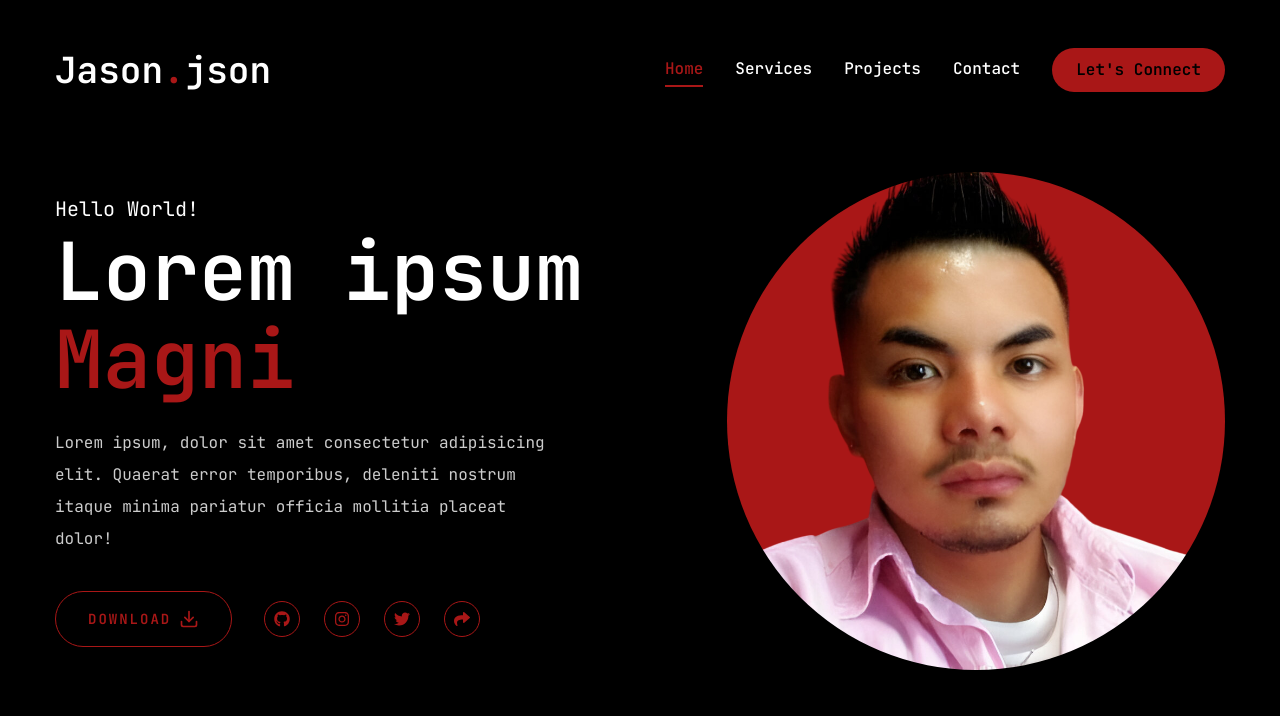
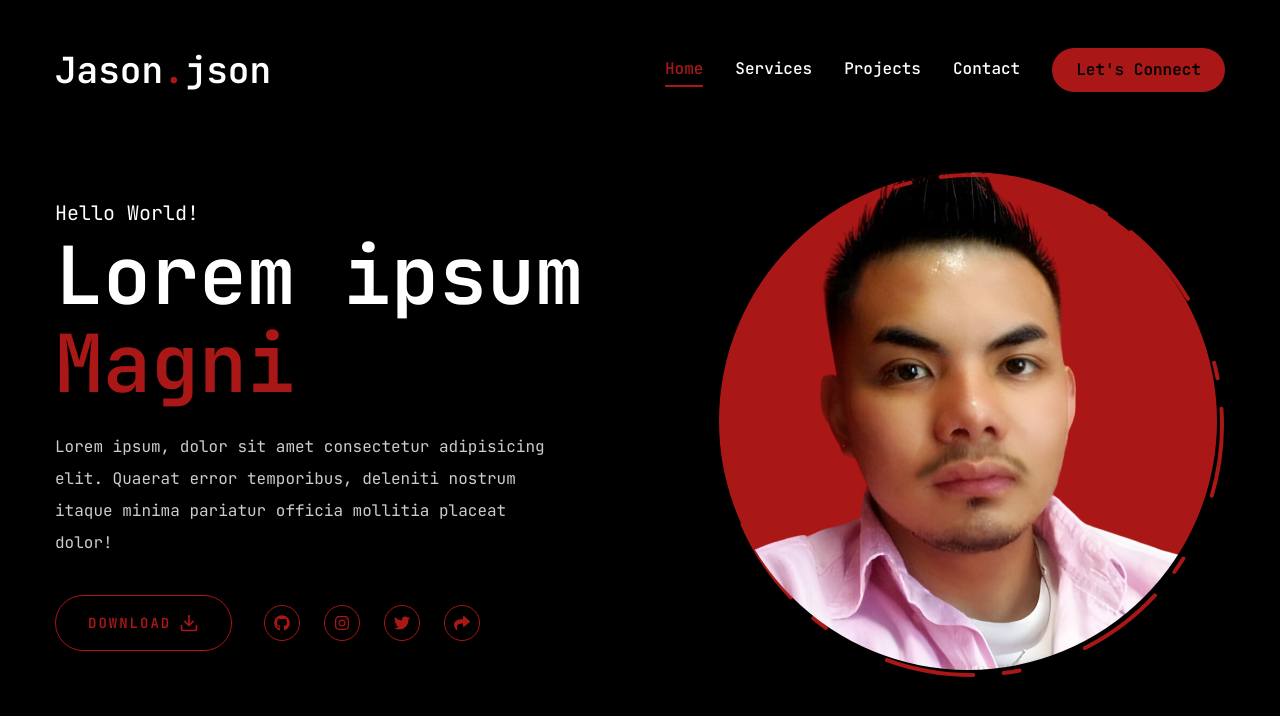
Before and after one commit to Jaycelab/Main-Portfolio, a Next.js app: page / in a window 1280 px wide. Shown: the top 716 px of the page. Built offline with nearby package versions, Linux system fonts and the light colour scheme.

Commit message:
Worked on Circle Animation Also...debugged circle animation

```diff
--- a/app/page.jsx
+++ b/app/page.jsx
@@ -42,7 +42,7 @@
                 {/*buttons, links*/}
                 <Links
                   containerStyles="flex gap-6"
-                  iconStyles="w-9 h-9 border border-accent rounded-full flex justify-center items-center text-accent text-base hover:bg-accent hover:text-primary hover:transition-al duration-800 "
+                  iconStyles="w-9 h-9 border border-accent rounded-full flex justify-center items-center text-accent text-base hover:bg-accent hover:text-primary hover:transition-all duration-500 "
                 />
               </div>
             </div>
--- a/components/Photo.jsx
+++ b/components/Photo.jsx
@@ -10,7 +10,7 @@
         initial={{ opacity: 0 }}
         animate={{
           opacity: 1,
-          transition: { delay: 1.5, duration: 0.4, ease: "easeIn" },
+          transition: { delay: 1.1, duration: 0.4, ease: "easeIn" },
         }}
       >
         {/*exit*/}
@@ -18,11 +18,12 @@
           initial={{ opacity: 0 }}
           animate={{
             opacity: 1,
-            transition: { delay: 2.5, duration: 0.4, ease: "easeOut" },
+            transition: { delay: 3, duration: 0.4, ease: "easeOut" },
           }}
-          className="w-[298px] h-[298px] xl:w-[498px] xl:h-[498px] mix-blend-lighten"
+          className="w-[298px] h-[298px] xl:w-[498px] xl:h-[498px] mix-blend-lighten absolute "
         >
-          {/*alternative object-contain*/}
+          {/*Profile Photo
+          alternative class object-contain*/}
           <Image
             priority
             src="/images/profile-red.png"
@@ -32,6 +33,36 @@
             alt=""
           />
         </motion.div>
+
+        {/*circle absolute top-0 left-0 w-full h-full xl:w-[498px] xl:h-[498px]*/}
+        <motion.svg
+          className="w-[300px] xl:w-[506px] h-[300px] xl:h-[506px]"
+          fill="transparent"
+          viewBow="0 0 506 506"
+          xmlns="http://www.w3.org/2000/svg"
+        >
+          <motion.circle
+            cx="253"
+            cy="253"
+            r="250"
+            stroke="#A91717"
+            strokeWidth="4"
+            strokeLinecap="round"
+            strokeLinejoin="round"
+            initial={{ strokeDasharray: "24 10 0 0" }}
+            animate={{
+              strokeDasharray: ["15 120 25 25 ", "16 25 92 72", "4 250 22 22"],
+              transition: {
+                delay: 1.5,
+                duration: 2.5,
+                ease: "easeInOut",
+                repeat: Infinity,
+                repeatType: "reverse",
+              },
+              rotate: [120, 360],
+            }}
+          />
+        </motion.svg>
       </motion.div>
     </div>
   );
```
Also changed, not shown: 1 other file (tests, documents, lock files or other folders).
